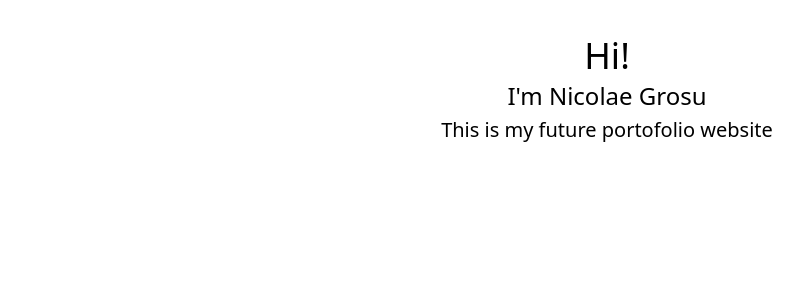
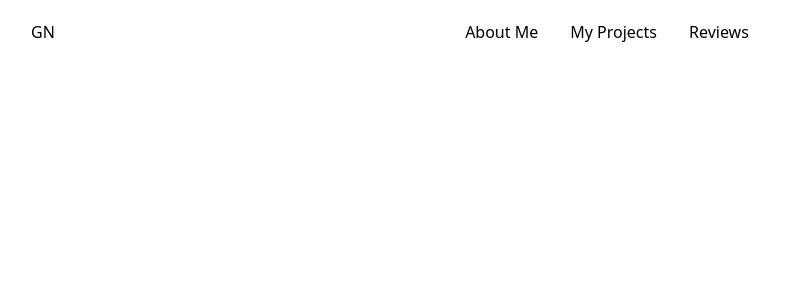
Before and after one commit to NicolaeGr/NicolaeGr.github.io, a SvelteKit app: page / in a window 1280 px wide. Shown: the top 300 px of the page, without its empty margins (33-836 px from the left). Built offline with nearby package versions, Linux system fonts and the light colour scheme.

Commit message:
added header bar

```diff
--- a/src/routes/+page.svelte
+++ b/src/routes/+page.svelte
@@ -1,5 +1,27 @@
-<div class="container mx-auto my-0 pt-8 text-center">
-	<h1 class="pt-1 text-4xl">Hi!</h1>
-	<h3 class="pt-1 text-2xl">I'm Nicolae Grosu</h3>
-	<p class="pt-1 text-xl">This is my future portofolio website</p>
-</div>
+<svelte:head>
+	<title>Grosu Nicolae</title>
+	<meta name="description" content="Freelance Web Developer from Moldova" />
+</svelte:head>
+
+<header class="h-16 w-screen">
+	<div class="container m-auto grid h-full w-full grid-cols-6 grid-rows-1">
+		<div class="col-span-1 mx-16 my-auto hidden md:inline">GN</div>
+		<div class="col-span-4 flex items-center justify-center gap-8">
+			<a href="#about">About Me</a>
+
+			<a href="#projects">My Projects</a>
+
+			<a href="#reviews">Reviews</a>
+		</div>
+		<div class="col-span-1" />
+	</div>
+</header>
+
+<section id="hero" />
+
+<section id="about" />
+
+<section id="projects" />
+
+<section id="reviews" />
+<footer />
```
